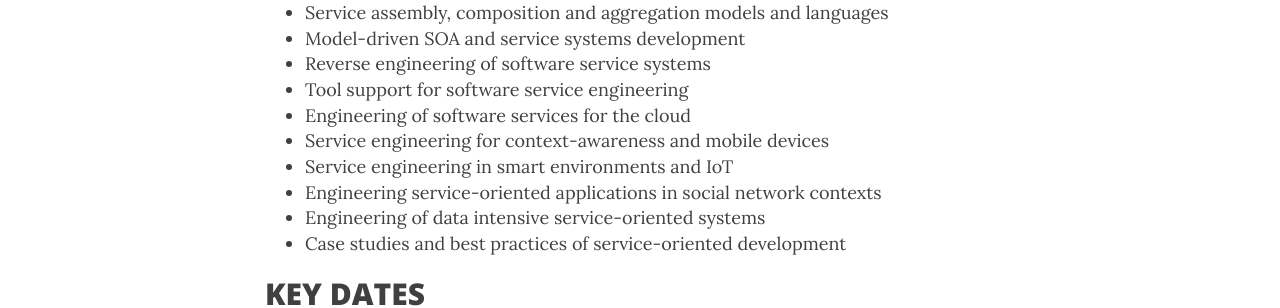
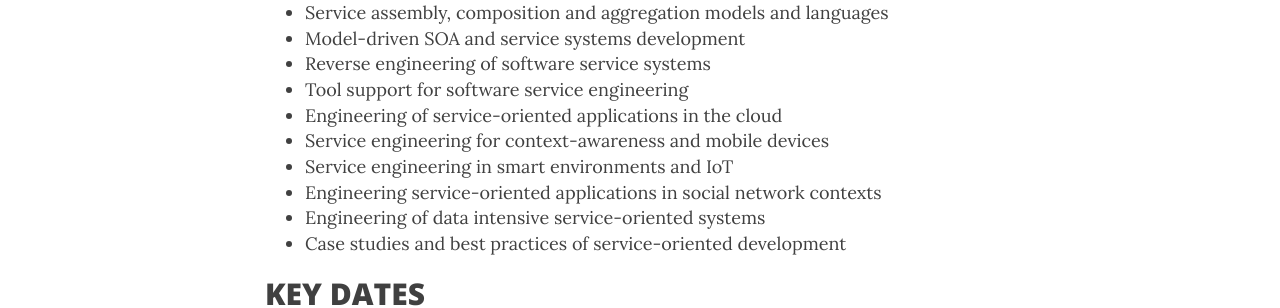
Before and after one commit to zirpins/wesoa, a Jekyll site: the page built from index.md, in a window 1280 px wide and 900 px high, scrolled down 1908 px. Shown: the part 156-464 px from the top of the window. Built offline with Jekyll 4.4.1, drawn with Linux system fonts in a browser that asks for light colours; nearby versions of some CDN libraries; the list of posts is cut into pages by our own code.

Commit message:
Update index.md

```diff
--- a/index.md
+++ b/index.md
@@ -43,7 +43,7 @@ WESOA encourages a transdisciplinary perspective and welcomes papers on topics t
 - Model-driven SOA and service systems development
 - Reverse engineering of software service systems
 - Tool support for software service engineering
-- Engineering of software services for the cloud
+- Engineering of service-oriented applications in the cloud
 - Service engineering for context-awareness and mobile devices
 - Service engineering in smart environments and IoT
 - Engineering service-oriented applications in social network contexts
```
